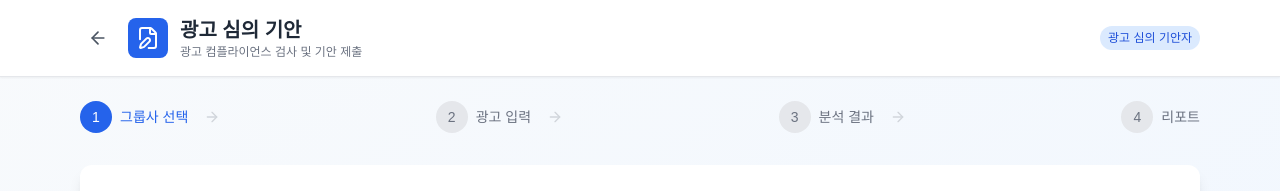
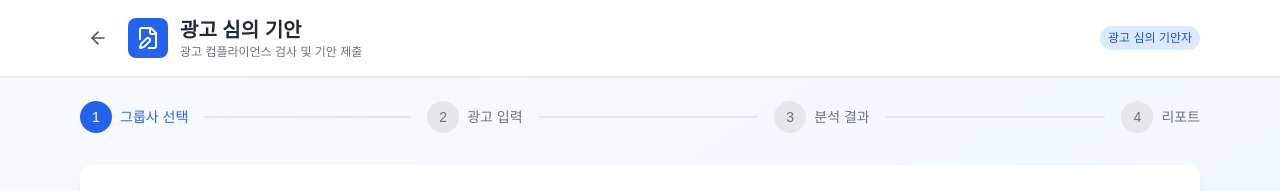
Before and after one commit to yangjae33/ad-compliance-auditor, a Next.js app: page /drafter in a window 1280 px wide. Shown: the top 191 px of the page. Built offline with nearby package versions, Linux system fonts and the light colour scheme.

Commit message:
광고 심의 기안 프로세스 스텝 UI 개선: 카드 섹션과 양 끝 정렬

```diff
--- a/src/app/drafter/page.tsx
+++ b/src/app/drafter/page.tsx
@@ -615,9 +615,11 @@ export default function DrafterPage() {
       {/* Progress Steps */}
       <div className="max-w-6xl mx-auto px-4 py-6">
         {currentStep !== "submitted" && (
-          <div className="flex items-center justify-between mb-8">
+          <div className="mb-8">
+            <div className="flex items-center justify-between">
               {steps.map((step, index) => (
-              <div key={step.key} className="flex items-center">
+                <div key={step.key} className="flex items-center flex-1 last:flex-none">
+                  <div className="flex items-center">
                     <div
                       className={`flex items-center justify-center w-8 h-8 rounded-full text-sm font-medium ${
                         index <= currentStepIndex
@@ -634,11 +636,15 @@ export default function DrafterPage() {
                     >
                       {step.label}
                     </span>
+                  </div>
                   {index < steps.length - 1 && (
-                  <ArrowRight className="w-4 h-4 mx-4 text-gray-300" />
+                    <div className="flex-1 mx-2 sm:mx-4">
+                      <div className={`h-0.5 ${index < currentStepIndex ? "bg-blue-600" : "bg-gray-200"}`}></div>
+                    </div>
                   )}
                 </div>
               ))}
+            </div>
           </div>
         )}
 
```
Lines whose indentation alone changed are shown as unchanged.
